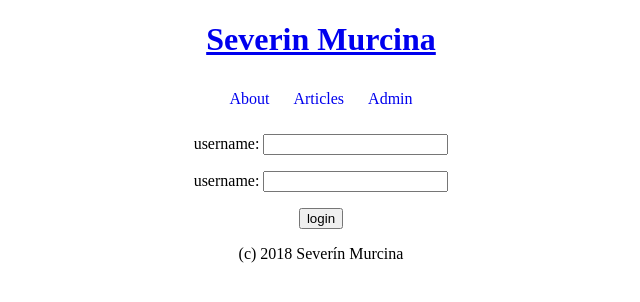
After one commit to andrejsloboda/flask-project, a Flask app: page /login/ in a window 1280 px wide. The commit adds this page. Shown: the top 302 px of the page, without its empty margins (319-959 px from the left). Run offline with Flask 2, Linux system fonts and the light colour scheme.

Commit message:
Loging form plus session management

```diff
--- a/mdblog/app.py
+++ b/mdblog/app.py
@@ -1,25 +1,36 @@
 from flask import Flask
 from flask import render_template
-
+from flask import request
+from flask import redirect
+from flask import url_for
+from flask import session
 from .database import articles
 
 flask_app = Flask(__name__)
+flask_app.secret_key = b'\xb6\xdf\r]^\xd5s\x8aE^~\x1b\x9e\x7f\t\xac4\x91\xd7\x8d\xc3\xfb|\xde'
+
 
 @flask_app.route("/")
 def view_welcome_page():
     return render_template("welcome_page.jinja")
 
+
 @flask_app.route("/about/")
 def view_about():
     return render_template("about.jinja")
 
+
 @flask_app.route("/admin/")
 def view_admin():
+    if "logged" not in session:
+        return redirect(url_for("view_login"))
     return render_template("admin.jinja")
+
 
 @flask_app.route("/articles/")
 def view_articles():
     return render_template("articles.jinja", articles=articles.items())
+
 
 @flask_app.route("/articles/<int:art_id>")
 def view_article(art_id):
@@ -28,3 +39,25 @@ def view_article(art_id):
         return render_template("article.jinja", article=article)
     else:
         return render_template("article_not_found.jinja", art_id=art_id)
+
+
+@flask_app.route("/login/", methods=["GET"])
+def view_login():
+    return render_template("login.jinja")
+
+
+@flask_app.route("/login/", methods=["POST"])
+def view_user():
+    username = request.form["username"]
+    password = request.form["password"]
+    if username == "admin" and password == "admin":
+        session["logged"] = True
+        return redirect(url_for("view_admin"))
+    else:
+        return redirect(url_for("view_login"))
+
+
+@flask_app.route("/logout/", methods=["POST"])
+def logout_user():
+    session.pop("logged")
+    return redirect(url_for("view_welcome_page"))
--- a/mdblog/static/css/main.css
+++ b/mdblog/static/css/main.css
@@ -1,5 +1,6 @@
 body {
     padding: 0 20%;
+    text-align: center;
 }
 
 header {
@@ -23,6 +24,11 @@ header {
     text-decoration: none;
 }
 
+.nav form {
+    display: inline-block;
+    padding: 10px;
+}
+
 footer {
     text-align: center;
 }
--- a/mdblog/templates/_nav.jinja
+++ b/mdblog/templates/_nav.jinja
@@ -3,5 +3,12 @@
       <li> <a href="{{ url_for("view_about") }}">About</a> </li>
       <li> <a href="{{ url_for("view_articles") }}">Articles</a> </li>
       <li> <a href="{{ url_for("view_admin") }}">Admin</a> </li>
+      {% if "logged" in session %}
+        <li>
+          <form action="{{ url_for("logout_user") }}" method="post">
+            <input type="submit" value="logout">
+          </form>
+        </li>
+      {% endif %}
     </ul>
 </nav>
--- /dev/null
+++ b/mdblog/templates/login.jinja
@@ -0,0 +1,19 @@
+{% extends "_main.jinja" %}
+
+{% block title %} Login {% endblock %}
+
+{% block main %}
+
+<form action=" {{ url_for("view_user") }}" method="post">
+    <p>
+        <label> username: </label>
+        <input type="text" name="username">
+    </p>
+    <p>
+        <label> username: </label>
+        <input type="password" name="password">
+    </p>
+    <input type="submit" value="login">
+</form>
+
+{% endblock %}
```
